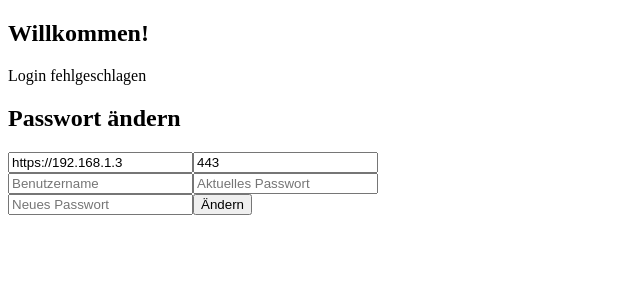
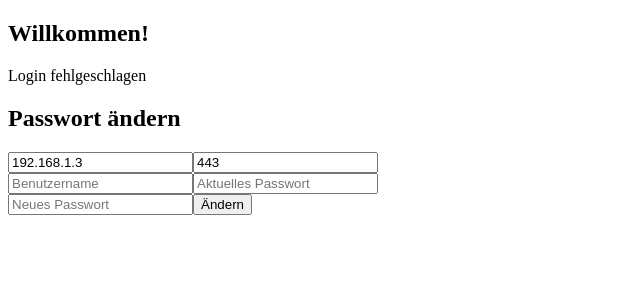
Before and after one commit to sevenhist/sps_change_pw, a Next.js app: page / in a window 1280 px wide. Shown: the top 300 px of the page, without its empty margins (0-640 px from the left). Built offline with nearby package versions, Linux system fonts and the light colour scheme; no server answers.

Commit message:
ip adresse änderung

```diff
--- a/package.json
+++ b/package.json
@@ -10,6 +10,8 @@
   },
   "dependencies": {
     "axios": "^1.9.0",
+    "express": "^5.1.0",
+    "http-proxy-middleware": "^3.0.5",
     "next": "15.3.1",
     "react": "^19.0.0",
     "react-dom": "^19.0.0"
--- a/src/app/page.tsx
+++ b/src/app/page.tsx
@@ -18,7 +18,7 @@ interface ChangePasswordResponse {
 export default function Home() {
   // State für Login-Daten und Passwortänderung
   const [msg, setMsg] = useState<string>("--");
-  const [ip, setIp] = useState<string>("https://192.168.1.3");
+  const [ip, setIp] = useState<string>("192.168.1.3");
   const [port, setPort] = useState<string>("443");
   const [username, setUsername] = useState<string>("");
   const [currentPassword, setCurrentPassword] = useState<string>("");
```
Also changed, not shown: 1 other file (tests, documents, lock files or other folders).
